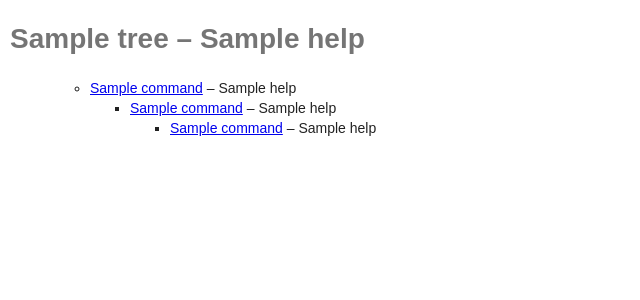
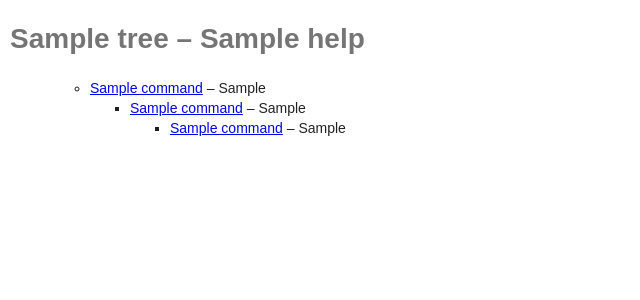
Before and after one commit to fredrik-corneliusson/click-web, a Python web app: template click_web/templates/show_tree.html.j2 in a window 1280 px wide. Shown: the top 300 px of the page, without its empty margins (0-640 px from the left). Run offline with Jinja, Linux system fonts and the light colour scheme; the template is opened without the code that fills it: most values are stand-ins (such as "Sample title", 1, 10 or a date in 2020).

Commit message:
Small fixes
Fixed example code in readme.
Now show full command help on index page for groups and when hovering link.

```diff
--- a/click_web/resources/index.py
+++ b/click_web/resources/index.py
@@ -27,7 +27,8 @@ def _click_to_tree(ctx: click.Context, node: click.BaseCommand, parents=[]):
             res_childs.append(_click_to_tree(ctx, child, parents[:] + [node, ]))
 
     res['name'] = node.name
-    res['help'] = node.get_short_help_str()
+    res['short_help'] = node.get_short_help_str()
+    res['help'] = node.help
     path_parts = parents + [node]
     res['path'] = '/' + '/'.join(p.name for p in path_parts)
     if res_childs:
--- a/click_web/templates/show_tree.html.j2
+++ b/click_web/templates/show_tree.html.j2
@@ -13,7 +13,8 @@
         {%- for command in tree.childs recursive %}
             <li>
                 {% if not command.is_group %}
-                    <a href="{{ command.path }}">{{ command.name }}</a> &ndash; {{ command.help }}
+                    <a title= "{{ command.help }}"
+                       href="{{ command.path }}">{{ command.name }}</a> &ndash; {{ command.short_help }}
                 {% else %}
                     {{ command.name }} &ndash; {{ command.help }}
                 {% endif %}
--- a/requirements.txt
+++ /dev/null
@@ -1,4 +0,0 @@
-Click>=7.0
-Flask>=1.0
-Jinja2>=2.10
-pytest>=4.1
--- a/setup.py
+++ b/setup.py
@@ -21,7 +21,7 @@ testing_requirements = [
 
 setup(
     name='click-web',
-    version='0.5.0',
+    version='0.5.1',
     url='https://github.com/fredrik-corneliusson/click-web',
     author='Fredrik Corneliusson',
     author_email='fredrik.corneliusson@gmail.com',
```
Also changed, not shown: 1 other file.
